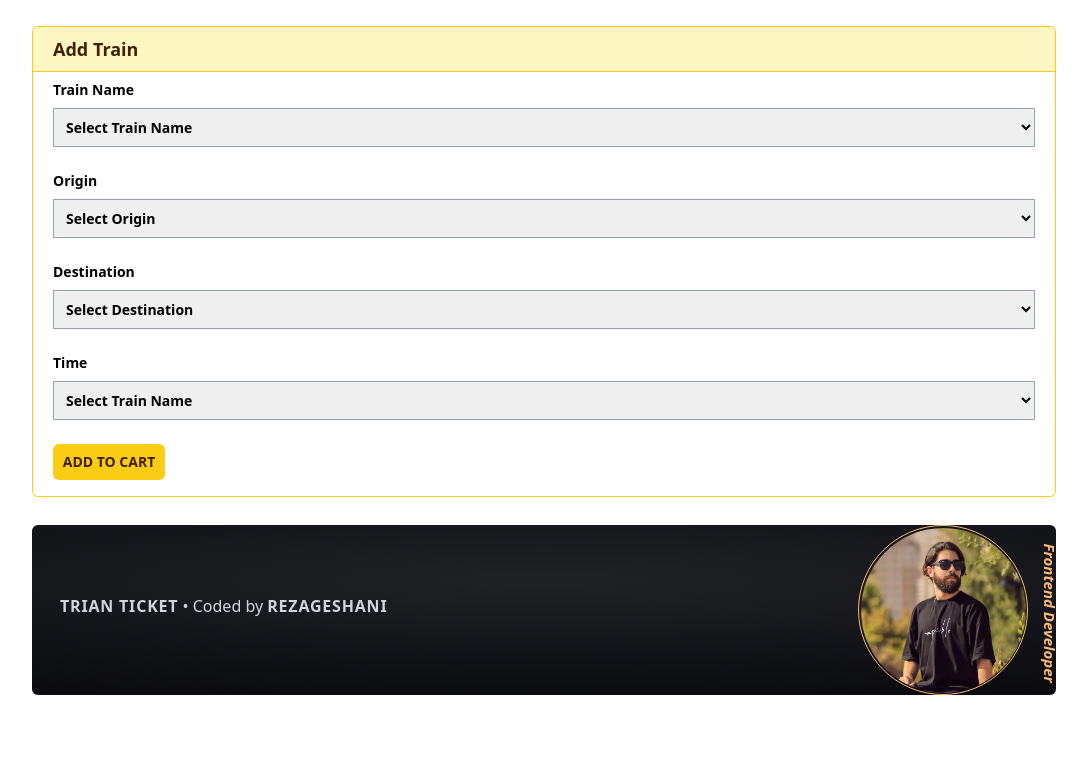
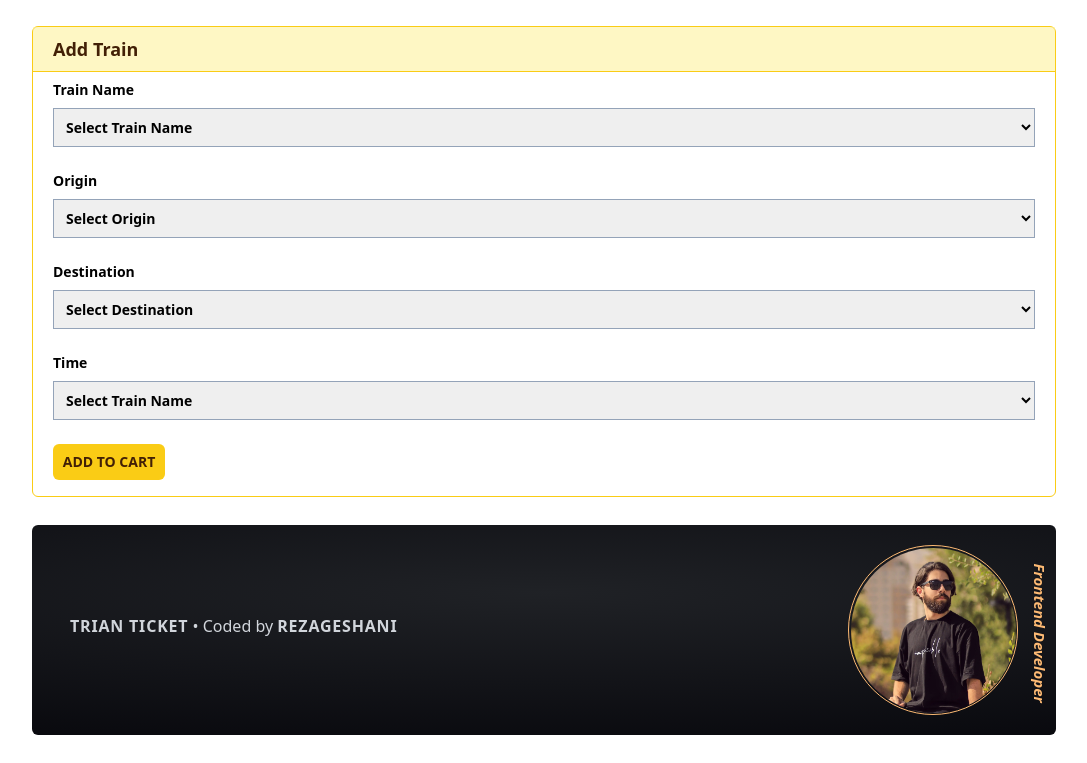
Before and after one commit to RezaGeshaniWeb/Train-Ticket-localStorage, a plain HTML site: page index.html in a window 1280 px wide. Shown: the part 385-1148 px from the top of the page, without its empty margins (96-1183 px from the left). Before the commit the page ends 1108 px from the top, so only its background shows below. Drawn offline with nearby package versions, Linux system fonts and the light colour scheme.

Commit message:
Update index.html

```diff
--- a/index.html
+++ b/index.html
@@ -84,7 +84,7 @@
             </div>
         </section>
         <footer
-            class="w-[80%] mx-auto bg-[#09070a] bg-dark p-10 h-[550px] rounded-md flex justify-between items-center mb-7">
+            class="w-[80%] mx-auto bg-[#09070a] bg-dark rounded-md flex justify-between items-center mb-7" style="padding: 20px 10px;">
             <div class="pt-10 pb-4 md:px-7 text-gray-300">
                 <p class="mb-8 leading-8">
                     <strong
```
